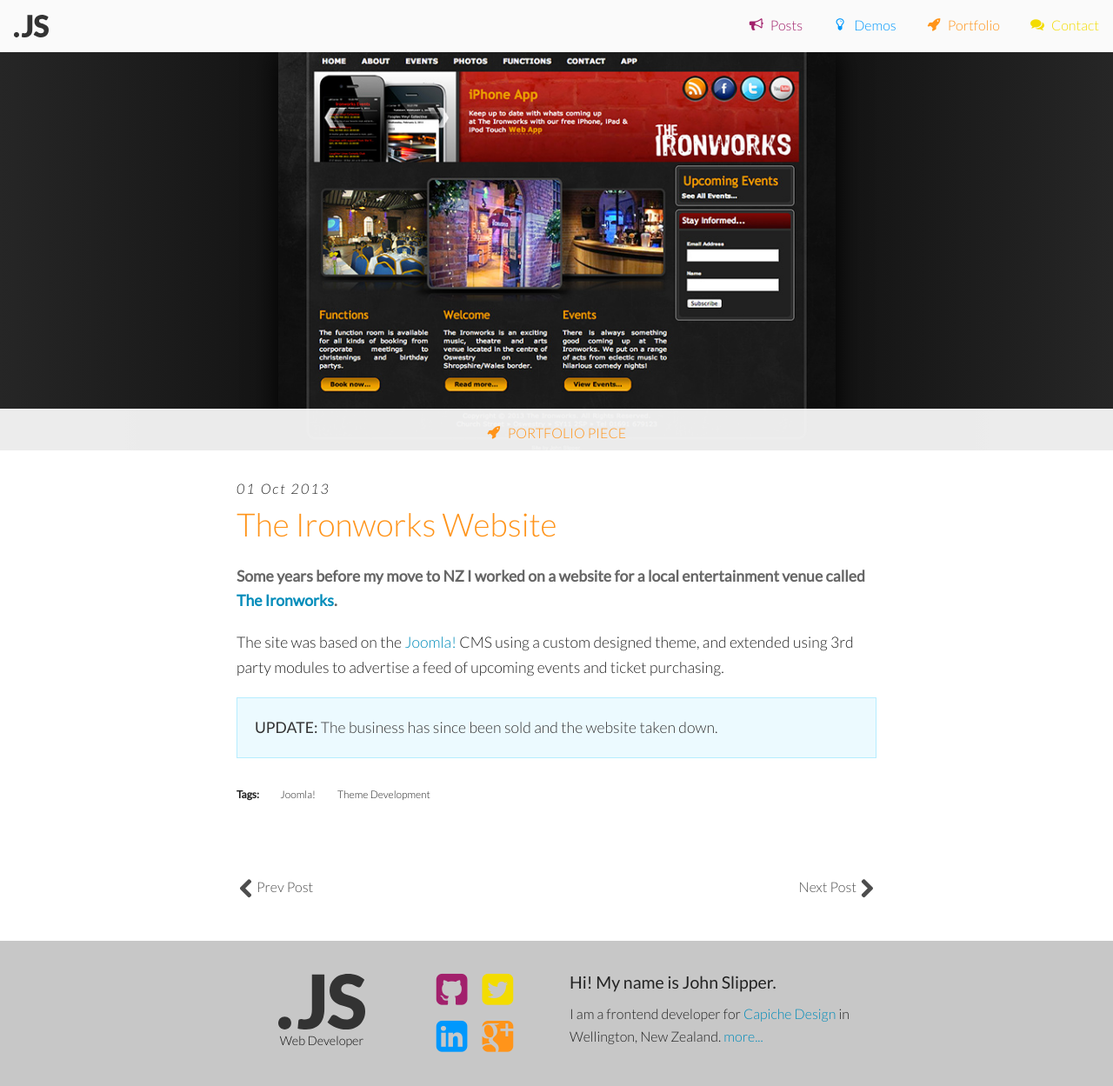
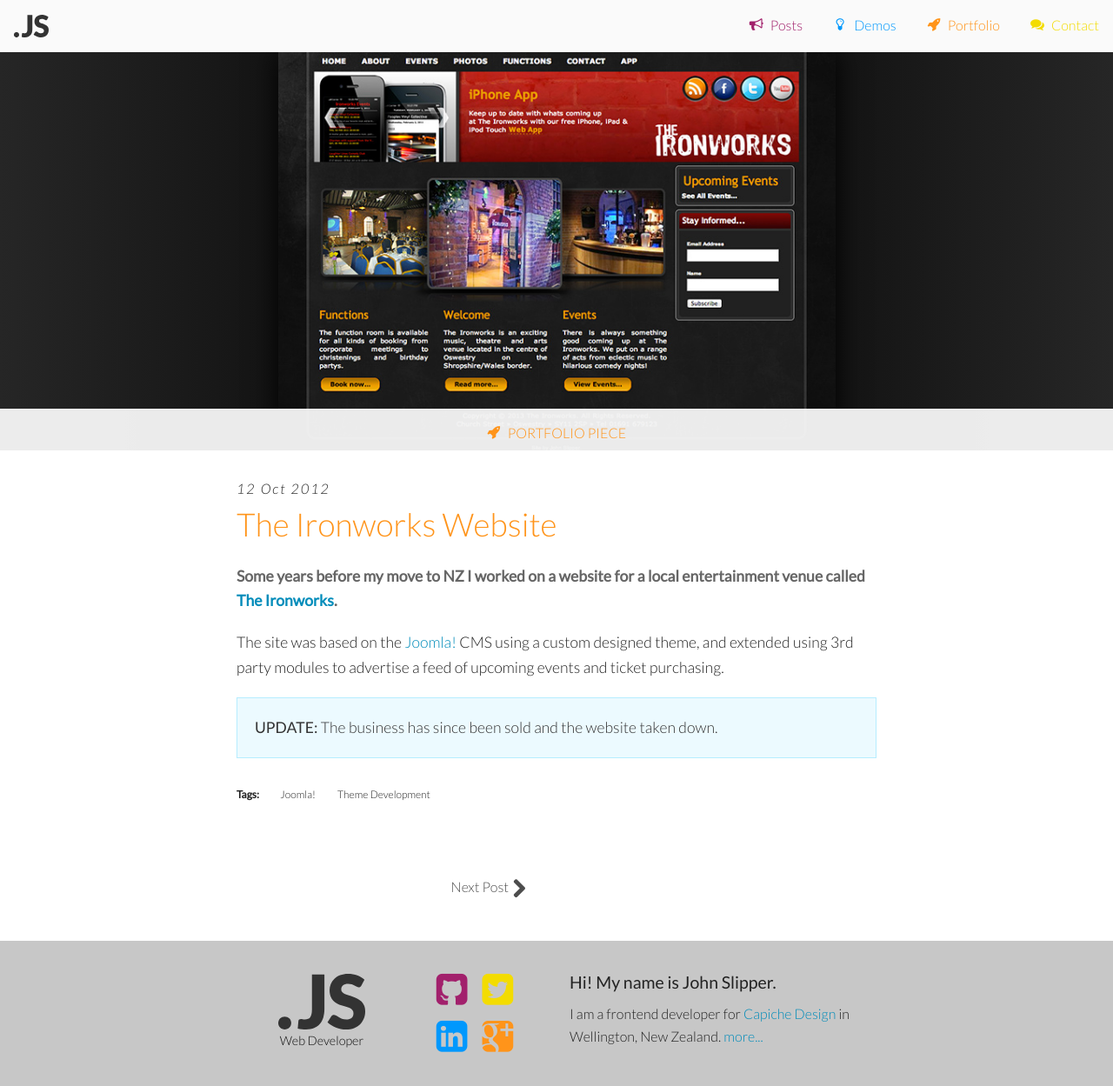
Before and after one commit to johnslipper/johnslipper.github.io, a Jekyll site: the page built from _posts/2012-10-12-the-ironworks-website.html, in a window 1280 px wide and 1254 px high. Shown: the top 1249 px of the window at 87% size. Built offline with Jekyll 4.4.1, drawn with Linux system fonts in a browser that asks for light colours; Markdown is read by kramdown in place of the engine named in the settings.

Commit message:
Updated Date and Hide Ironworks Website

```diff
--- a/_posts/2013-10-01-the-ironworks-website.html
+++ b/_posts/2012-10-12-the-ironworks-website.html
@@ -1,5 +1,5 @@
 ---
-date: 2013/10/01 16:47:32 +1300
+date: 2012/10/12 16:47:32 +1300
 layout: post
 title: The Ironworks Website
 category: portfolio
```
Also changed, not shown: other parts of _posts/2012-10-12-the-ironworks-website.html (+1 -0 lines).
